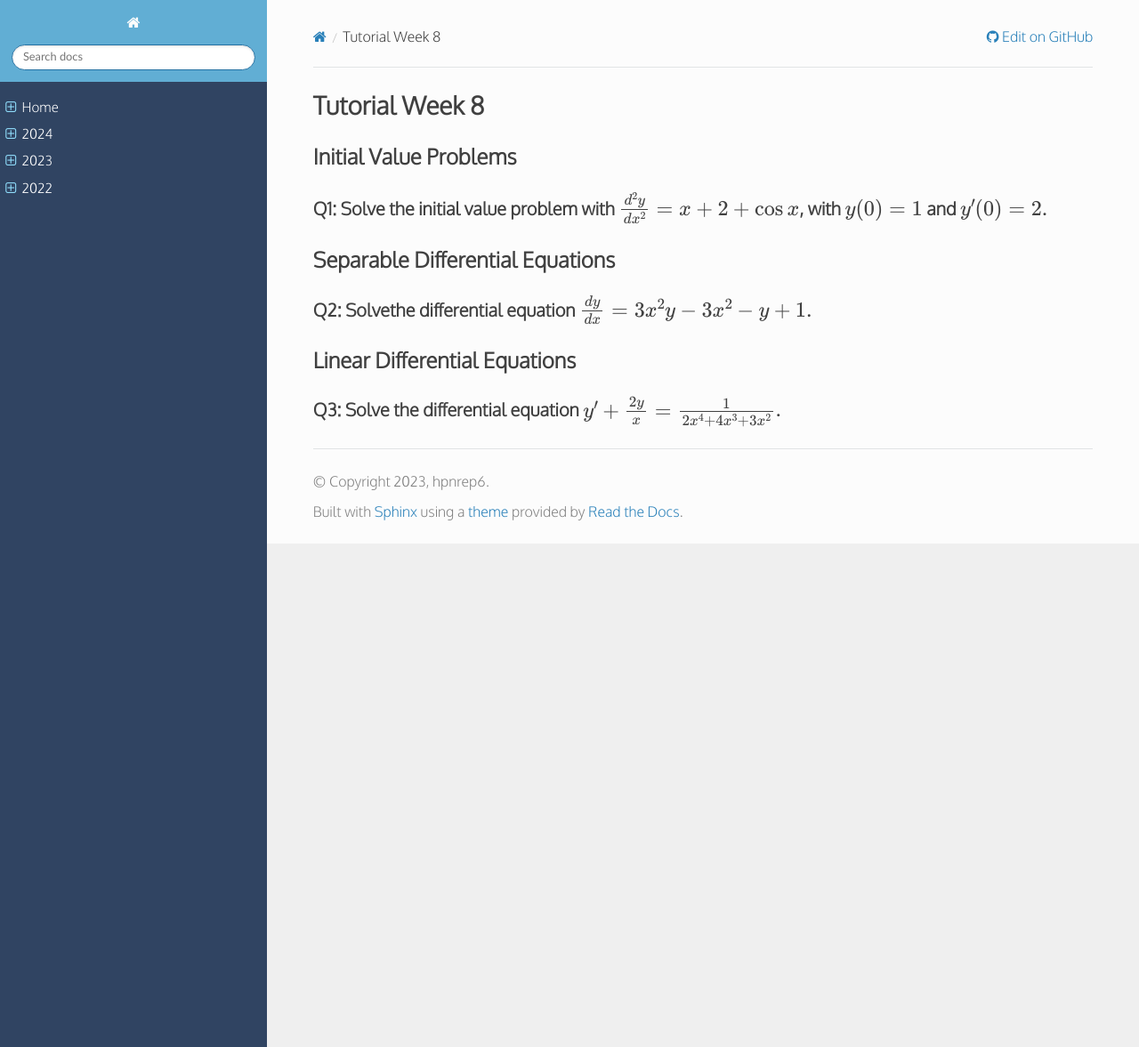
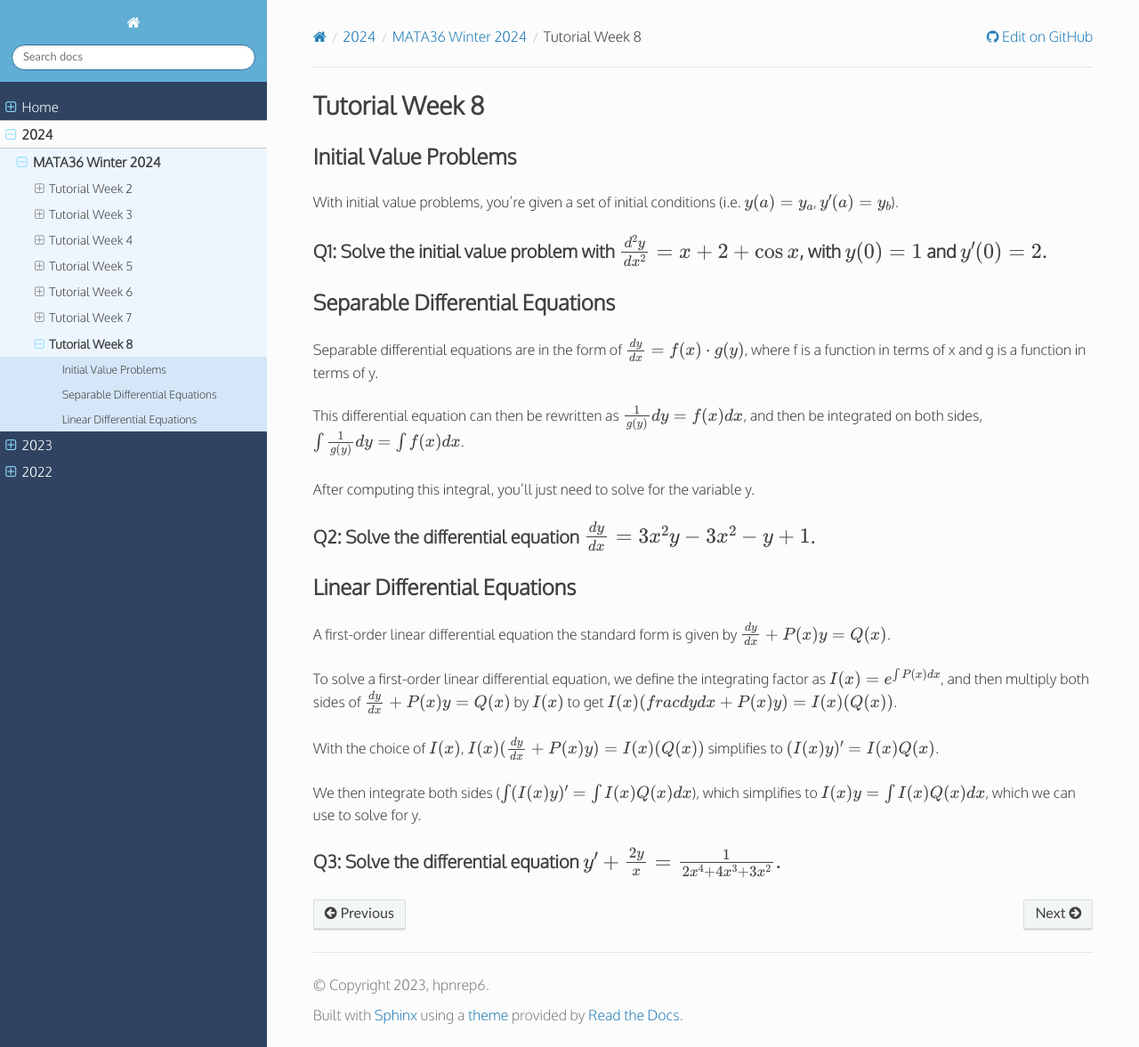
Before and after one commit to hpnrep6/t, a Sphinx documentation site: the page built from source/2024/mata36_winter/tutorial8.rst, in a window 1280 px wide and 1177 px high. Shown: the whole window at 89% size. Built offline with Sphinx 7.4.7 and the Read the Docs theme 2.0.0, drawn with Linux system fonts in a browser that asks for light colours.

Commit message:
Tutorial 8

```diff
--- a/source/2024/mata36_winter/mata36.rst
+++ b/source/2024/mata36_winter/mata36.rst
@@ -16,3 +16,4 @@ MATA36 Winter 2024
    tutorial5
    tutorial6
    tutorial7
+   tutorial8
--- a/source/2024/mata36_winter/tutorial8.rst
+++ b/source/2024/mata36_winter/tutorial8.rst
@@ -17,6 +17,8 @@ Tutorial Week 8
 Initial Value Problems
 ----------------------
 
+With initial value problems, you're given a set of initial conditions (i.e. :math:`y(a) = y_a`, :math:`y'(a) = y_b`).
+
 Q1: Solve the initial value problem with :math:`\frac{d^2y}{dx^2} = x + 2 + \cos x`, with :math:`y(0) = 1` and :math:`y'(0) = 2`.
 ~~~~~~~~~~~~~~~~~~~~~~~~~~~~~~~~~~~~~~~~~~~~~~~~~~~~~~~~~~~~~~~~~~~~~~~~~~~~~~~~~~~~~~~~~~~~~~~~~~~~~~~~~~~~~~~~~~~~~~~~~~~~~~~~~
 
@@ -24,11 +26,25 @@ Q1: Solve the initial value problem with :math:`\frac{d^2y}{dx^2} = x + 2 + \cos
 Separable Differential Equations
 --------------------------------
 
-Q2: Solvethe differential equation :math:`\frac{dy}{dx} = 3x^2y - 3x^2 - y + 1`.
-~~~~~~~~~~~~~~~~~~~~~~~~~~~~~~~~~~~~~~~~~~~~~~~~~~~~~~~~~~~~~~~~~~~~~~~~~~~~~~~~
+Separable differential equations are in the form of :math:`\frac{dy}{dx} = f(x) \cdot g(y)`, where f is a function in terms of x and g is a function in terms of y.
+
+This differential equation can then be rewritten as :math:`\frac{1}{g(y)} dy = f(x) dx`, and then be integrated on both sides, :math:`\int \frac{1}{g(y)} dy = \int f(x) dx`.
+
+After computing this integral, you'll just need to solve for the variable y.
+
+Q2: Solve the differential equation :math:`\frac{dy}{dx} = 3x^2y - 3x^2 - y + 1`.
+~~~~~~~~~~~~~~~~~~~~~~~~~~~~~~~~~~~~~~~~~~~~~~~~~~~~~~~~~~~~~~~~~~~~~~~~~~~~~~~~~
 
 Linear Differential Equations
 -----------------------------
 
+A first-order linear differential equation the standard form is given by :math:`\frac{dy}{dx} + P(x)y = Q(x)`.
+
+To solve a first-order linear differential equation, we define the integrating factor as :math:`I(x) = e^{\int P(x) dx}`, and then multiply both sides of :math:`\frac{dy}{dx} + P(x)y = Q(x)` by :math:`I(x)` to get :math:`I(x)(frac{dy}{dx} + P(x)y) = I(x)(Q(x))`.
+
+With the choice of :math:`I(x)`, :math:`I(x)(\frac{dy}{dx} + P(x)y) = I(x)(Q(x))` simplifies to :math:`(I(x)y)' = I(x)Q(x)`.
+
+We then integrate both sides (:math:`\int (I(x)y)' = \int I(x)Q(x) dx`), which simplifies to :math:`I(x)y = \int I(x)Q(x) dx`, which we can use to solve for y.
+
 Q3: Solve the differential equation :math:`y' + \frac{2y}{x} = \frac{1}{2x^4 + 4x^3 + 3x^2}`.
 ~~~~~~~~~~~~~~~~~~~~~~~~~~~~~~~~~~~~~~~~~~~~~~~~~~~~~~~~~~~~~~~~~~~~~~~~~~~~~~~~~~~~~~~~~~~~~
```
